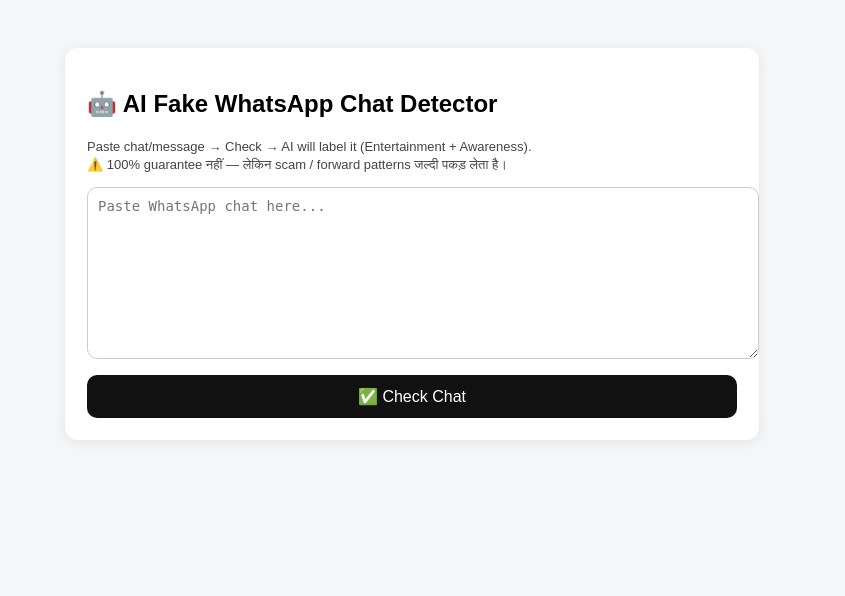
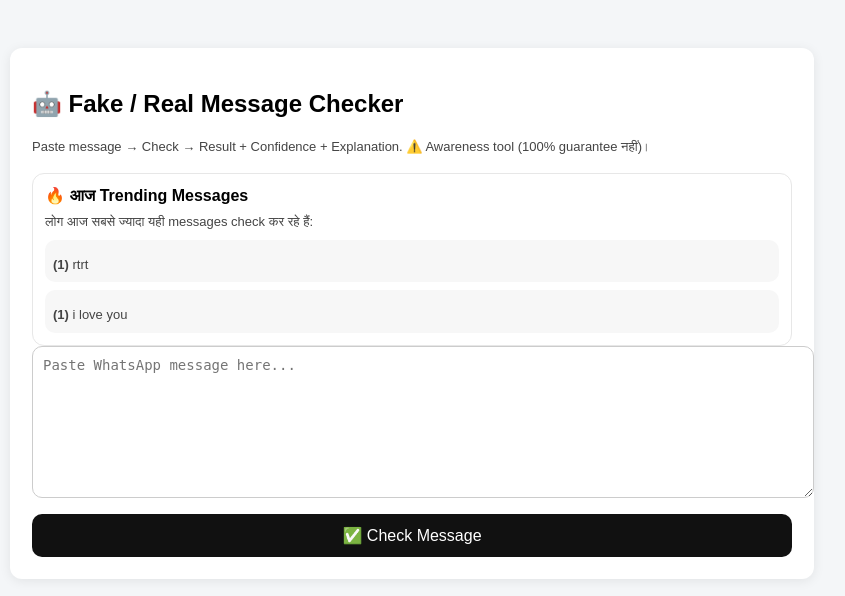
Before and after one commit to Mukesh3597/ai-fake-chat-detector, a Flask app: page / in a window 1280 px wide. Shown: the top 596 px of the page, without its empty margins (228-1073 px from the left). Run offline with Flask 3, Linux system fonts and the light colour scheme; data comes from the database, SQL or seed files in the repository; both versions use the stored data as it was after the commit; parts of the project's set-up code (start-up, migrations or seed data) failed here and were passed over.

Commit message:
Add explanation, highlighted words, trending, share card

```diff
--- a/app.py
+++ b/app.py
@@ -1,62 +1,110 @@
+# app.py
 from flask import Flask, render_template, request
+from datetime import date
+import sqlite3
+import hashlib
+
 from predict import predict_with_details
 
 app = Flask(__name__)
 
+DB_PATH = "trend.db"
 
-def is_meaningful_short_text(text: str) -> bool:
-    """
-    छोटे लेकिन meaningful messages allow करने के लिए:
-    - कम से कम 3 words हों
-    - और words में कोई meaningful word हो
-    """
-    words = text.lower().split()
-    meaningful_words = {
-        "love", "miss", "sorry", "thanks", "thank", "please",
-        "busy", "call", "meet", "meeting", "tomorrow", "today",
-        "yes", "no", "okay", "ok", "fine", "hello", "hi"
-    }
-    return len(words) >= 3 and any(w in meaningful_words for w in words)
+def init_db():
+    con = sqlite3.connect(DB_PATH)
+    cur = con.cursor()
+    cur.execute("""
+    CREATE TABLE IF NOT EXISTS trending (
+      day TEXT,
+      msg_hash TEXT,
+      sample TEXT,
+      count INTEGER,
+      PRIMARY KEY (day, msg_hash)
+    )
+    """)
+    con.commit()
+    con.close()
 
+def add_trending(msg: str):
+    d = date.today().isoformat()
+    h = hashlib.sha1((msg or "").strip().lower().encode("utf-8")).hexdigest()
+    sample = (msg or "").strip().replace("\n", " ")[:120]
+
+    con = sqlite3.connect(DB_PATH)
+    cur = con.cursor()
+    cur.execute("SELECT count FROM trending WHERE day=? AND msg_hash=?", (d, h))
+    row = cur.fetchone()
+    if row:
+        cur.execute("UPDATE trending SET count=count+1 WHERE day=? AND msg_hash=?", (d, h))
+    else:
+        cur.execute("INSERT INTO trending(day, msg_hash, sample, count) VALUES(?,?,?,1)", (d, h, sample))
+    con.commit()
+    con.close()
+
+def get_trending(limit=5):
+    d = date.today().isoformat()
+    con = sqlite3.connect(DB_PATH)
+    cur = con.cursor()
+    cur.execute("SELECT sample, count FROM trending WHERE day=? ORDER BY count DESC LIMIT ?", (d, limit))
+    rows = cur.fetchall()
+    con.close()
+    return [{"sample": r[0], "count": r[1]} for r in rows]
+
+init_db()
 
 @app.route("/", methods=["GET", "POST"])
 def index():
     result = None
     confidence = None
-    keywords = []
     prob_map = {}
     explain = None
     chat_text = ""
+    highlighted_html = ""
+    urls = []
+    trending = get_trending()
 
     if request.method == "POST":
         chat_text = request.form.get("chat", "").strip()
 
-        words_count = len(chat_text.split())
-        chars_count = len(chat_text)
+        # Trending count always (even short)
+        if chat_text:
+            add_trending(chat_text)
+            trending = get_trending()
 
-        # ✅ Rule:
-        # 1) अगर बहुत छोटा है AND meaningful भी नहीं है -> MORE TEXT NEEDED
-        # 2) अगर meaningful short है (जैसे "I love you") -> prediction चलाओ
-        if (chars_count < 20 or words_count < 4) and (not is_meaningful_short_text(chat_text)):
+        # Meaningful short messages allow
+        words = chat_text.split()
+        if len(chat_text) < 6 and len(words) <= 1:
             result = "📝 MORE TEXT NEEDED"
-            explain = "Please paste a longer chat (min 4–5 words / 20+ chars) for accurate detection."
-            confidence = 10.0  # orange
-            prob_map = {}      # scores hide
-            keywords = []      # keywords hide
+            explain = "कृपया थोड़ा बड़ा मैसेज डालें (कम से कम 3–4 शब्द)।"
+            confidence = 10.0
+            prob_map = {}
+            highlighted_html = ""
+            urls = []
         else:
-            # ✅ NORMAL prediction (including meaningful short texts)
-            result, confidence, keywords, prob_map, explain = predict_with_details(chat_text)
+            (result, confidence, prob_map, explain,
+             highlighted_html, urls, fake_hits, suspicious_hits, real_hits) = predict_with_details(chat_text)
 
     return render_template(
         "index.html",
         result=result,
         confidence=confidence,
-        keywords=keywords,
         prob_map=prob_map,
         explain=explain,
-        chat=chat_text
+        chat=chat_text,
+        highlighted_html=highlighted_html,
+        urls=urls,
+        trending=trending
     )
 
+@app.route("/card", methods=["POST"])
+def card():
+    # Shareable card page (render only)
+    result = request.form.get("result", "")
+    confidence = request.form.get("confidence", "")
+    real_p = request.form.get("real_p", "0")
+    fake_p = request.form.get("fake_p", "0")
+    sus_p = request.form.get("sus_p", "0")
+    return render_template("card.html", result=result, confidence=confidence, real_p=real_p, fake_p=fake_p, sus_p=sus_p)
 
 if __name__ == "__main__":
     app.run(host="0.0.0.0", port=5000, debug=True)
--- a/templates/index.html
+++ b/templates/index.html
@@ -5,58 +5,53 @@
   <title>AI Fake WhatsApp Chat Detector</title>
   <style>
     body { font-family: Arial; background: #f4f6f8; padding: 40px; }
-    .box {
-      max-width: 650px; margin: auto; background: white; padding: 22px;
-      border-radius: 12px; box-shadow: 0 2px 12px rgba(0,0,0,.08);
-    }
-    textarea {
-      width: 100%; height: 150px; padding: 10px; font-size: 14px;
-      border-radius: 10px; border: 1px solid #ccc;
-    }
-    button {
-      padding: 12px; width: 100%; margin-top: 12px; border: none;
-      border-radius: 10px; font-size: 16px; cursor: pointer;
-      background:#111; color:#fff;
-    }
-    .small { color:#444; font-size: 13px; margin-top: 8px; line-height: 1.4; }
-    .result {
-      margin-top: 18px; padding: 14px; border-radius: 12px;
-      background: #f7f7f7; border: 1px solid #e7e7e7;
-    }
-    .tag {
-      display:inline-block; padding: 6px 12px; border-radius: 999px;
-      font-weight: bold; margin-right: 6px; font-size: 14px;
-    }
-    .scores {
-      margin-top: 10px; padding: 10px; border-radius: 12px;
-      background:#fff; border:1px dashed #d7d7d7; font-size:13px;
-    }
-    .bar { height: 10px; background:#e9edf3; border-radius:999px; overflow:hidden; }
-    .fill { height:100%; }
+    .box { max-width: 760px; margin:auto; background:#fff; padding:22px; border-radius:12px; box-shadow:0 2px 12px rgba(0,0,0,.08); }
+    textarea { width:100%; height:130px; padding:10px; font-size:14px; border-radius:10px; border:1px solid #ccc; }
+    button { padding:12px; width:100%; margin-top:12px; border:none; border-radius:10px; font-size:16px; cursor:pointer; background:#111; color:#fff; }
+    .small { color:#444; font-size:13px; margin-top:8px; line-height:1.45; }
+    .result { margin-top:18px; padding:14px; border-radius:12px; background:#f7f7f7; border:1px solid #e7e7e7; }
+    .tag { display:inline-block; padding:6px 12px; border-radius:999px; font-weight:700; margin-right:8px; font-size:14px; }
+    .scores { margin-top:10px; padding:10px; border-radius:12px; background:#fff; border:1px dashed #d7d7d7; font-size:13px; }
     .row { margin-top:8px; }
     .lbl { display:flex; justify-content:space-between; font-size:12px; }
+    .bar { height:10px; background:#e9edf3; border-radius:999px; overflow:hidden; }
+    .fill { height:100%; }
+    .card { margin-top:14px; padding:12px; border-radius:12px; background:#fff; border:1px solid #e7e7e7; }
+    .trend { margin-top:16px; padding:12px; border-radius:12px; background:#fff; border:1px solid #e7e7e7; }
+    .trend-item { padding:8px; border-radius:10px; background:#f7f7f7; margin-top:8px; }
+    .sharebtn { background:#0b5; }
   </style>
 </head>
 <body>
 
 <div class="box">
-  <h2>🤖 AI Fake WhatsApp Chat Detector</h2>
+  <h2>🤖 Fake / Real Message Checker</h2>
   <p class="small">
-    Paste chat/message → Check → AI will label it (Entertainment + Awareness).<br>
-    ⚠️ 100% guarantee नहीं — लेकिन scam / forward patterns जल्दी पकड़ लेता है।
+    Paste message → Check → Result + Confidence + Explanation.
+    ⚠️ Awareness tool (100% guarantee नहीं)।
   </p>
 
+  <!-- Trending -->
+  <div class="trend">
+    <b>🔥 आज Trending Messages</b>
+    <div class="small">लोग आज सबसे ज्यादा यही messages check कर रहे हैं:</div>
+    {% for t in trending %}
+      <div class="trend-item">
+        <div class="small"><b>({{ t.count }})</b> {{ t.sample }}</div>
+      </div>
+    {% endfor %}
+  </div>
+
   <form method="POST">
-    <textarea name="chat" placeholder="Paste WhatsApp chat here...">{{ chat }}</textarea>
-    <button type="submit">✅ Check Chat</button>
+    <textarea name="chat" placeholder="Paste WhatsApp message here...">{{ chat }}</textarea>
+    <button type="submit">✅ Check Message</button>
   </form>
 
   {% if result %}
   <div class="result">
-
-    <!-- RESULT TAG -->
     <div>
       <strong>Result:</strong>
+
       {% if "REAL" in result %}
         <span class="tag" style="background:#e8fff0;">😇 REAL</span>
       {% elif "FAKE" in result %}
@@ -67,7 +62,6 @@
         <span class="tag" style="background:#fff6da;">⚠️ SUSPICIOUS</span>
       {% endif %}
 
-      <!-- CONFIDENCE COLOR -->
       {% if confidence is not none %}
         {% if confidence >= 80 %}
           <span class="tag" style="background:#e8fff0;color:#0a7a2f;">🟢 {{ confidence }}%</span>
@@ -79,54 +73,66 @@
       {% endif %}
     </div>
 
-    <!-- SENTENCE OUTPUT -->
     <div class="small" style="margin-top:10px;">
-      <strong>This message is:</strong>
-      {% if "REAL" in result %}
-        <b>REAL</b>
-      {% elif "FAKE" in result %}
-        <b>FAKE</b>
-      {% elif "SUSPICIOUS" in result %}
-        <b>SUSPICIOUS</b>
-      {% else %}
-        <b>NEEDS MORE TEXT</b>
-      {% endif %}
+      <b>This message is:</b>
+      {% if "REAL" in result %}<b>REAL</b>{% elif "FAKE" in result %}<b>FAKE</b>{% else %}<b>SUSPICIOUS</b>{% endif %}
     </div>
 
     {% if explain %}
-    <div class="small" style="margin-top:6px;">
-      <strong>Explanation:</strong> {{ explain }}
-    </div>
+      <div class="small" style="margin-top:6px;"><b>Explanation:</b> {{ explain }}</div>
     {% endif %}
 
-    <!-- ALL CONFIDENCE PERCENTAGES -->
+    <!-- Highlighted message -->
+    {% if highlighted_html %}
+      <div class="card">
+        <b>Highlighted Message</b>
+        <div class="small" style="margin-top:8px;">{{ highlighted_html | safe }}</div>
+      </div>
+    {% endif %}
+
+    <!-- Links -->
+    {% if urls and urls|length > 0 %}
+      <div class="card">
+        <b>Detected Source/Links</b>
+        <div class="small" style="margin-top:8px;">
+          {% for u in urls %}
+            • {{ u }}<br>
+          {% endfor %}
+        </div>
+      </div>
+    {% endif %}
+
+    <!-- All scores -->
     {% if prob_map and prob_map|length > 0 %}
     <div class="scores">
-      <strong>Confidence (All Scores):</strong>
-      <div class="row">REAL: <b>{{ prob_map.get("real",0) }}%</b></div>
-      <div class="row">FAKE: <b>{{ prob_map.get("fake",0) }}%</b></div>
-      <div class="row">SUSPICIOUS: <b>{{ prob_map.get("suspicious",0) }}%</b></div>
+      <b>Confidence (All Scores)</b>
 
-      <!-- Bars -->
       <div class="row">
         <div class="lbl"><span>REAL</span><span>{{ prob_map.get("real",0) }}%</span></div>
         <div class="bar"><div class="fill" style="width:{{ prob_map.get('real',0) }}%;background:#38b000;"></div></div>
       </div>
+
       <div class="row">
         <div class="lbl"><span>FAKE</span><span>{{ prob_map.get("fake",0) }}%</span></div>
         <div class="bar"><div class="fill" style="width:{{ prob_map.get('fake',0) }}%;background:#d00000;"></div></div>
       </div>
+
       <div class="row">
         <div class="lbl"><span>SUSPICIOUS</span><span>{{ prob_map.get("suspicious",0) }}%</span></div>
         <div class="bar"><div class="fill" style="width:{{ prob_map.get('suspicious',0) }}%;background:#f4b400;"></div></div>
       </div>
+
+      <!-- Share Card -->
+      <form method="POST" action="/card" target="_blank" style="margin-top:12px;">
+        <input type="hidden" name="result" value="{{ result }}">
+        <input type="hidden" name="confidence" value="{{ confidence }}">
+        <input type="hidden" name="real_p" value="{{ prob_map.get('real',0) }}">
+        <input type="hidden" name="fake_p" value="{{ prob_map.get('fake',0) }}">
+        <input type="hidden" name="sus_p" value="{{ prob_map.get('suspicious',0) }}">
+        <button class="sharebtn" type="submit">📸 Shareable Result Card</button>
+      </form>
     </div>
     {% endif %}
-
-    <div class="small" style="margin-top:10px;">
-      Tip: Scam messages में अक्सर शब्द होते हैं:
-      <b>OTP, blocked, KYC, urgent, click, refund, win, fee</b>.
-    </div>
   </div>
   {% endif %}
 </div>
```
Also changed, not shown: predict.py (+90 -8 lines), templates/card.html (added, +31 -0 lines), trend.db (added).
